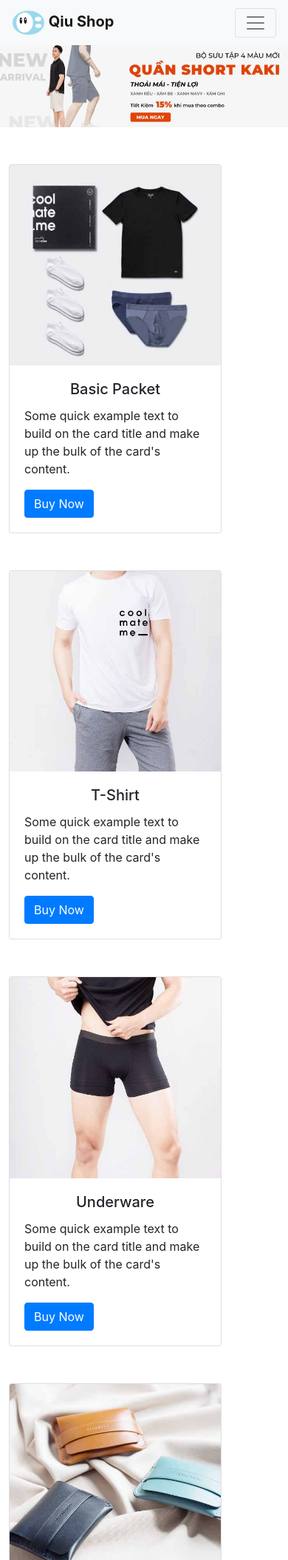
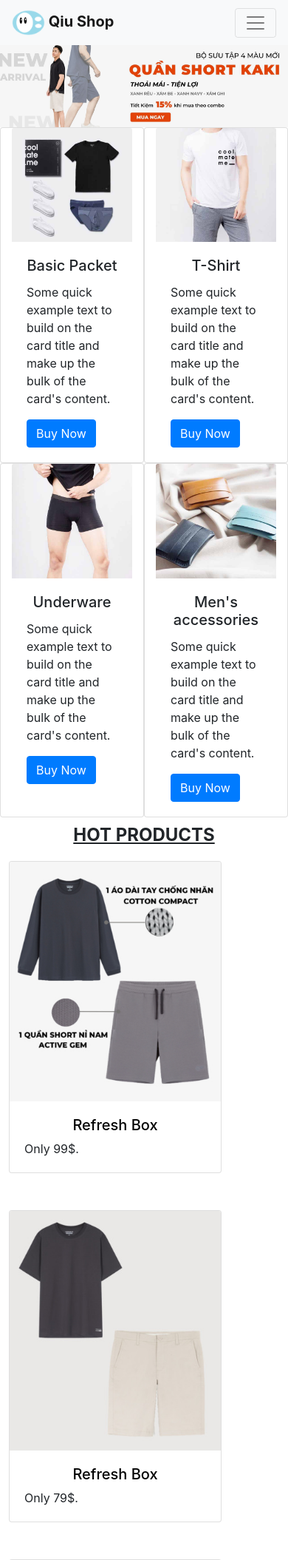
Before and after one commit to nguyenhoanglam1402/FirstWebDesign, a PHP site: page / in a window 390 px wide. Shown: the top 2109 px of the page at 74% size. Run offline with PHP 8.4, Linux system fonts and the light colour scheme.

Commit message:
Responsive for products section

```diff
--- a/index.html
+++ b/index.html
@@ -41,7 +41,7 @@
                 </a>
               </li>
               <li class="nav-item">
-                <a class="nav-link" href="#">UNDERWARE
+                <a class="nav-link" href="#">UNDERWEAR
                   <span class="notification">New</span>
                 </a>
               </li>
@@ -115,8 +115,10 @@
       </div>
     </section>
     <section>
-      <div class="slider-container">
-        <div class="card" style="width: 18rem;">
+      <!-- sample -->
+      <div class="container">
+        <div class="row justify-content-center">
+          <div class="card col-6 col-md-3" style="width: 18rem;">
             <img src="image/repository/packet/1.jpg" class="card-img-top" alt="...">
             <div class="card-body">
               <h5 class="card-title">Basic Packet</h5>
@@ -125,7 +127,7 @@
               <a href="#" class="btn btn-primary">Buy Now</a>
             </div>
           </div>
-        <div class="card" style="width: 18rem;">
+          <div class="card col-6 col-md-3" style="width: 18rem;">
             <img src="image/repository/packet/2.jpg" class="card-img-top" alt="...">
             <div class="card-body">
               <h5 class="card-title">T-Shirt</h5>
@@ -134,7 +136,7 @@
               <a href="#" class="btn btn-primary">Buy Now</a>
             </div>
           </div>
-        <div class="card" style="width: 18rem;">
+          <div class="card col-6 col-md-3" style="width: 18rem;">
             <img src="image/repository/packet/3.jpg" class="card-img-top" alt="...">
             <div class="card-body">
               <h5 class="card-title">Underware</h5>
@@ -143,7 +145,7 @@
               <a href="#" class="btn btn-primary">Buy Now</a>
             </div>
           </div>
-        <div class="card" style="width: 18rem;">
+          <div class="card col-6 col-md-3" style="width: 18rem;">
             <img src="image/repository/packet/4.jpg" class="card-img-top" alt="...">
             <div class="card-body">
               <h5 class="card-title">Men's accessories</h5>
@@ -153,8 +155,11 @@
             </div>
           </div>
         </div>
+      </div>
+      <!-- end sample -->
     </section>
     <div class="slider-container">
+      <h4>HOT PRODUCTS</h4>
       <div class="card" style="width: 18rem;">
         <img src="image/repository/clothes/1.jpg" class="card-img-top" alt="...">
         <div class="card-body">
@@ -167,7 +172,7 @@
         <img src="image/repository/clothes/2.jpg" class="card-img-top" alt="...">
         <div class="card-body">
           <h5><a href="#">Refresh Box</a></h5>
-          <p class="card-text">Only 99$.
+          <p class="card-text">Only 79$.
           </p>
         </div>
       </div>
@@ -175,7 +180,7 @@
         <img src="image/repository/clothes/3.jpg" class="card-img-top" alt="...">
         <div class="card-body">
           <h5><a href="#">Refresh Box</a></h5>
-          <p class="card-text">Only 99$.
+          <p class="card-text">Only 89$.
           </p>
         </div>
       </div>
@@ -183,7 +188,39 @@
         <img src="image/repository/clothes/4.jpg" class="card-img-top" alt="...">
         <div class="card-body">
           <h5><a href="#">Refresh Box</a></h5>
+          <p class="card-text">Only 69$.
+          </p>
+        </div>
+      </div>
+      <div class="card" style="width: 18rem;">
+        <img src="image/repository/clothes/1.jpg" class="card-img-top" alt="...">
+        <div class="card-body">
+          <h5><a href="#">Refresh Box</a></h5>
           <p class="card-text">Only 99$.
+          </p>
+        </div>
+      </div>
+      <div class="card" style="width: 18rem;">
+        <img src="image/repository/clothes/2.jpg" class="card-img-top" alt="...">
+        <div class="card-body">
+          <h5><a href="#">Refresh Box</a></h5>
+          <p class="card-text">Only 79$.
+          </p>
+        </div>
+      </div>
+      <div class="card" style="width: 18rem;">
+        <img src="image/repository/clothes/3.jpg" class="card-img-top" alt="...">
+        <div class="card-body">
+          <h5><a href="#">Refresh Box</a></h5>
+          <p class="card-text">Only 89$.
+          </p>
+        </div>
+      </div>
+      <div class="card" style="width: 18rem;">
+        <img src="image/repository/clothes/4.jpg" class="card-img-top" alt="...">
+        <div class="card-body">
+          <h5><a href="#">Refresh Box</a></h5>
+          <p class="card-text">Only 69$.
           </p>
         </div>
       </div>
--- a/style_css.css
+++ b/style_css.css
@@ -121,6 +121,14 @@ h5 {
   text-align: center;
 }
 
+.slider-container > h4 {
+  margin-top: 10px;
+  text-align: center;
+  margin-bottom: -30px;
+  text-decoration: underline;
+  font-weight: 700;
+}
+
 .imgbox-partner {
   padding: 0px 20px;
 }
@@ -128,3 +136,13 @@ h5 {
 .discription {
   text-align: center;
 }
+
+.carousel-control-prev {
+  margin-top: 61.7px;
+  height: 400px;
+}
+
+.carousel-control-next {
+  margin-top: 61.7px;
+  height: 400px;
+}
```
Lines whose indentation alone changed are shown as unchanged.
